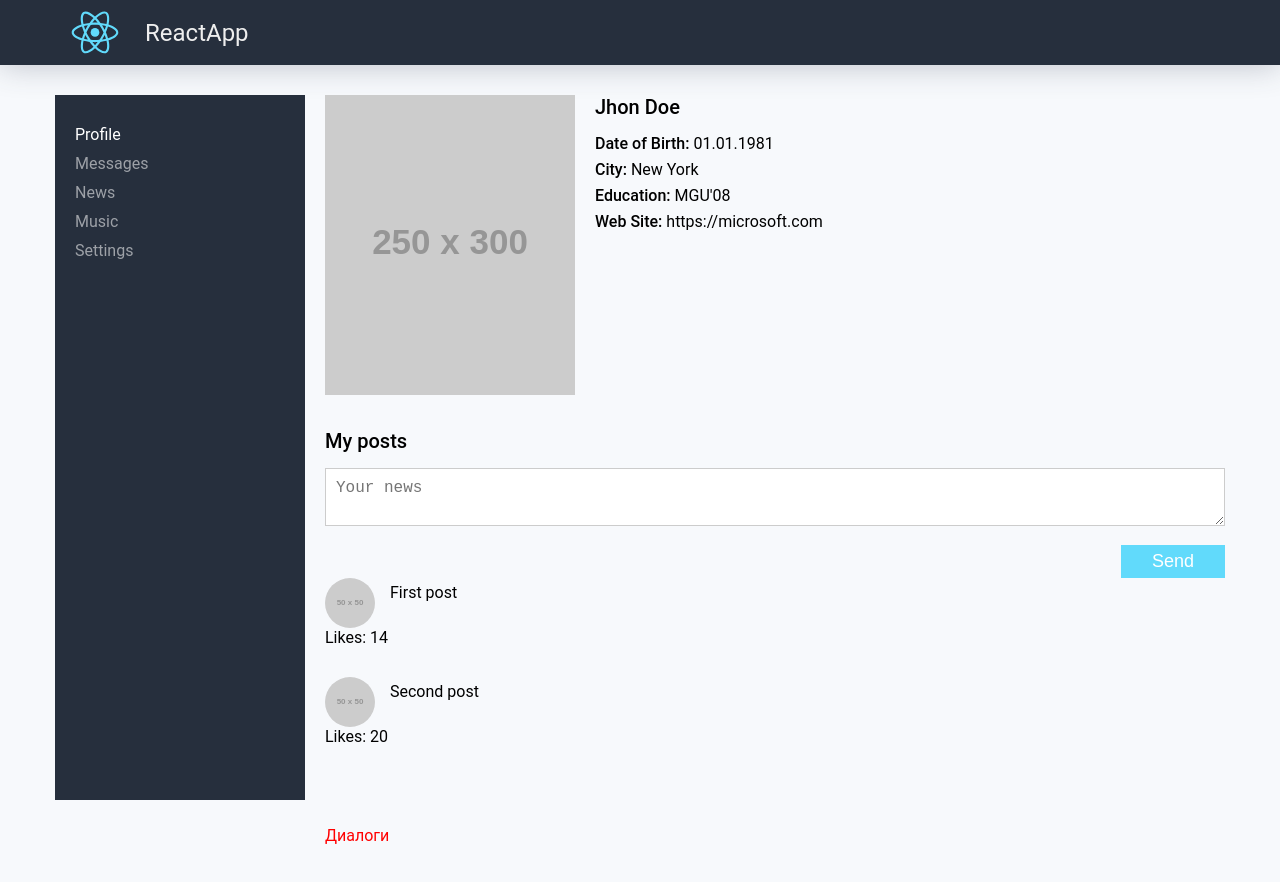
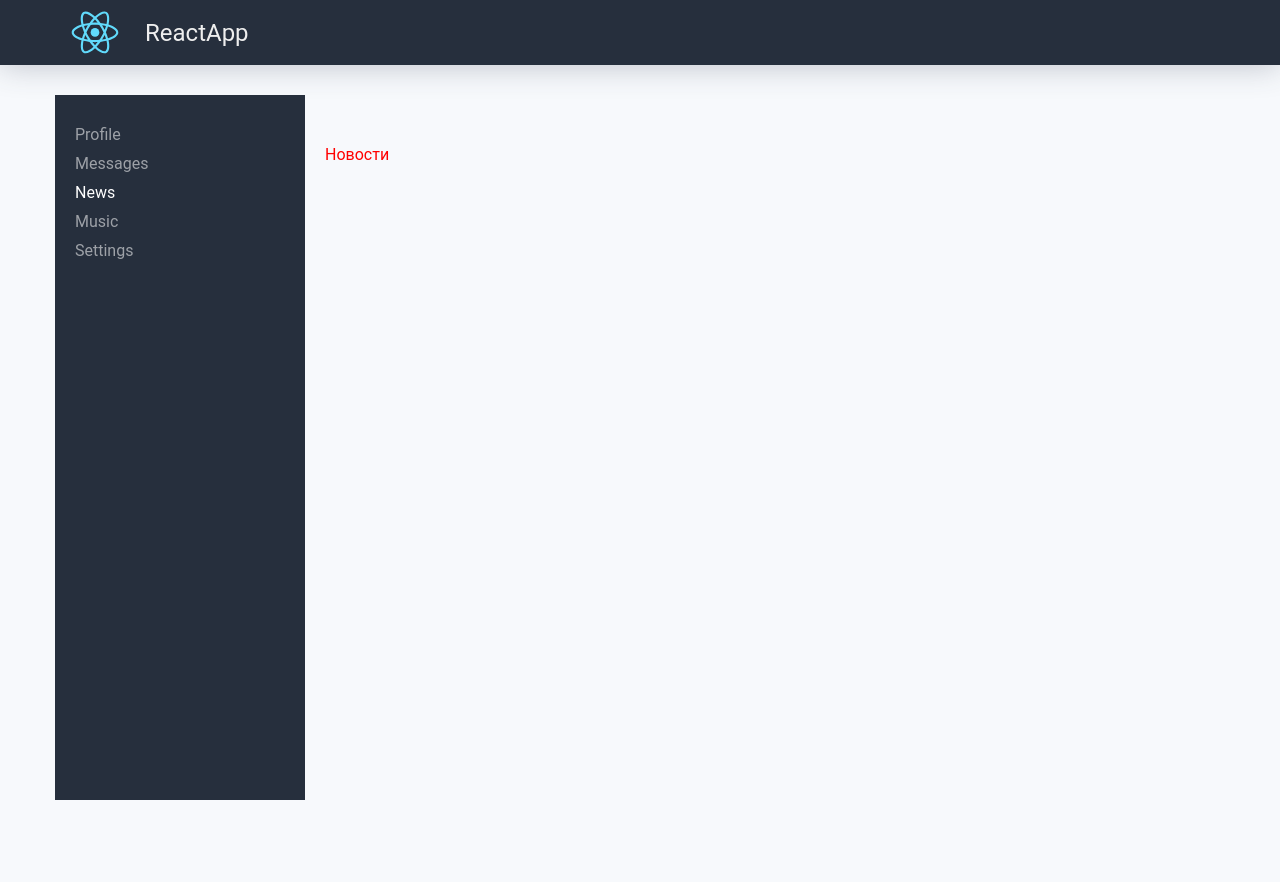
Before and after one commit to Jeraldinho/react-01, a React (Create React App) app: page /news in a window 1280 px wide. Shown: the top 882 px of the page. After the commit the page ends 800 px from the top, so only its background shows below. Built offline with nearby package versions, Linux system fonts and the light colour scheme.

Commit message:
Samurai 20. Sidebar links routing.

```diff
--- a/package.json
+++ b/package.json
@@ -8,6 +8,7 @@
     "@testing-library/user-event": "^12.8.3",
     "react": "^17.0.2",
     "react-dom": "^17.0.2",
+    "react-router-dom": "^5.2.0",
     "react-scripts": "4.0.3",
     "web-vitals": "^1.1.1"
   },
--- a/src/App.jsx
+++ b/src/App.jsx
@@ -3,9 +3,14 @@ import Header from "./components/Header/Header";
 import Sidebar from "./components/Sidebar/Sidebar";
 import Profile from "./components/Profile/Profile";
 import Dialogs from "./components/Dialogs/Dialogs";
+import { BrowserRouter, Route } from "react-router-dom";
+import News from "./components/News/News";
+import Music from "./components/Music/Music";
+import Settings from "./components/Settings/Settings";
 
 const App = () => {
 	return (
+		<BrowserRouter>
 			<div className="app-wrapper">
 				<Header />
 
@@ -14,12 +19,16 @@ const App = () => {
 						<Sidebar />
 
 						<div className="app-content">
-						<Profile />
-						<Dialogs />
+							<Route path="/profile" component={Profile} />
+							<Route path="/dialogs" component={Dialogs} />
+							<Route path="/news" component={News} />
+							<Route path="/music" component={Music} />
+							<Route path="/settings" component={Settings} />
 						</div>
 					</div>
 				</main>
 			</div>
+		</BrowserRouter>
 	);
 };
 
--- a/src/components/Dialogs/Dialogs.css
+++ b/src/components/Dialogs/Dialogs.css
@@ -1,4 +1,4 @@
 .dialogs {
-	padding: 50px 0;
+	padding: 50px;
 	color: red;
 }
--- /dev/null
+++ b/src/components/Music/Music.css
@@ -0,0 +1,4 @@
+.music {
+	padding: 50px 0;
+	color: red;
+}
--- /dev/null
+++ b/src/components/Music/Music.jsx
@@ -0,0 +1,12 @@
+import "./../logo.svg";
+import "./Music.css";
+
+const Music = () => {
+	return (
+		<div className="music">
+			Музыка
+		</div>
+	);
+};
+
+export default Music;
--- /dev/null
+++ b/src/components/News/News.css
@@ -0,0 +1,4 @@
+.news {
+	padding: 50px 0;
+	color: red;
+}
--- /dev/null
+++ b/src/components/News/News.jsx
@@ -0,0 +1,12 @@
+import "./../logo.svg";
+import "./News.css";
+
+const News = () => {
+	return (
+		<div className="news">
+			Новости
+		</div>
+	);
+};
+
+export default News;
--- /dev/null
+++ b/src/components/Settings/Settings.css
@@ -0,0 +1,4 @@
+.settings {
+	padding: 50px 0;
+	color: red;
+}
--- /dev/null
+++ b/src/components/Settings/Settings.jsx
@@ -0,0 +1,12 @@
+import "./../logo.svg";
+import "./Settings.css";
+
+const Settings = () => {
+	return (
+		<div className="settings">
+			Настройки
+		</div>
+	);
+};
+
+export default Settings;
--- a/src/components/Sidebar/Sidebar.jsx
+++ b/src/components/Sidebar/Sidebar.jsx
@@ -1,3 +1,4 @@
+import { NavLink } from "react-router-dom";
 import "./Sidebar.css";
 
 const Sidebar = () => {
@@ -5,29 +6,29 @@ const Sidebar = () => {
 		<div className="sidebar">
 			<ul className="sidebar__list">
 				<li>
-					<a href="" className="sidebar__link active">
+					<NavLink to="/profile" className="sidebar__link">
 						Profile
-					</a>
+					</NavLink>
 				</li>
 				<li>
-					<a href="" className="sidebar__link">
+					<NavLink to="/dialogs" className="sidebar__link">
 						Messages
-					</a>
+					</NavLink>
 				</li>
 				<li>
-					<a href="" className="sidebar__link">
+					<NavLink to="/news" className="sidebar__link">
 						News
-					</a>
+					</NavLink>
 				</li>
 				<li>
-					<a href="" className="sidebar__link">
+					<NavLink to="/music" className="sidebar__link">
 						Music
-					</a>
+					</NavLink>
 				</li>
 				<li>
-					<a href="" className="sidebar__link">
+					<NavLink to="/settings" className="sidebar__link">
 						Settings
-					</a>
+					</NavLink>
 				</li>
 			</ul>
 		</div>
```
Also changed, not shown: 1 other file (tests, documents, lock files or other folders). Lines whose indentation alone changed are shown as unchanged.
